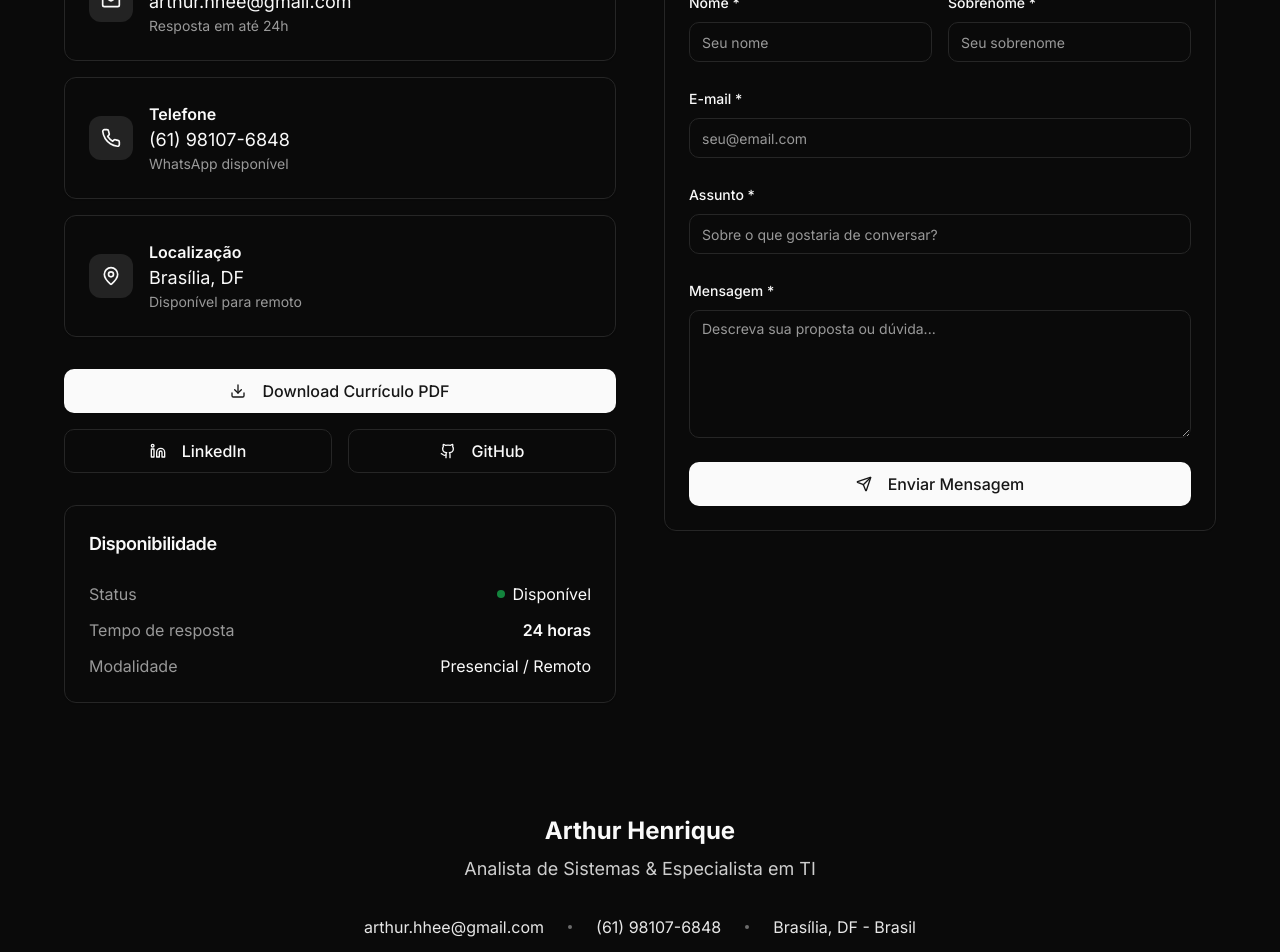
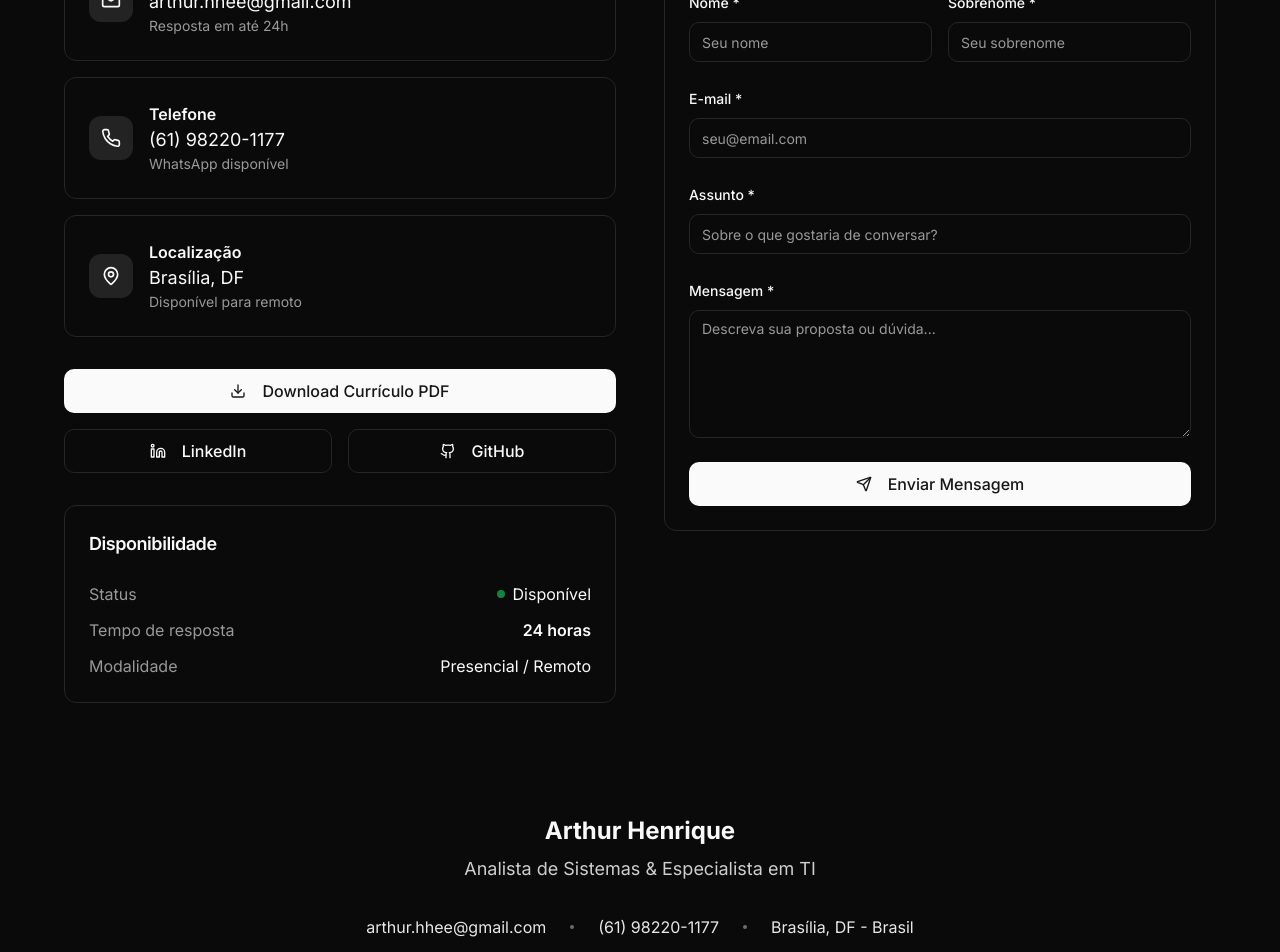
Before and after one commit to SeuPesadel00/insightful-profile-lab, a React (Vite) app: page / in a window 1280 px wide. Shown: the part 6300-7252 px from the top of the page. Built offline with nearby package versions, Linux system fonts and the light colour scheme.

Commit message:
Atualizar número de contato
Atualizado o número de contato em todo o site para 61 98220-1177.

```diff
--- a/src/components/Contact.tsx
+++ b/src/components/Contact.tsx
@@ -22,8 +22,8 @@ const Contact = () => {
     {
       icon: <Phone className="w-5 h-5" />,
       label: 'Telefone',
-      value: '(61) 98107-6848',
-      href: 'tel:+5561981076848',
+      value: '(61) 98220-1177',
+      href: 'tel:+5561982201177',
       description: 'WhatsApp disponível'
     },
     {
--- a/src/components/Footer.tsx
+++ b/src/components/Footer.tsx
@@ -33,10 +33,10 @@ const Footer = () => {
             </a>
             <div className="hidden md:block w-1 h-1 bg-white/40 rounded-full"></div>
             <a
-              href="tel:+5561981076848"
+              href="tel:+5561982201177"
               className="hover:text-primary-glow transition-colors"
             >
-              (61) 98107-6848
+              (61) 98220-1177
             </a>
             <div className="hidden md:block w-1 h-1 bg-white/40 rounded-full"></div>
             <span>Brasília, DF - Brasil</span>
```
